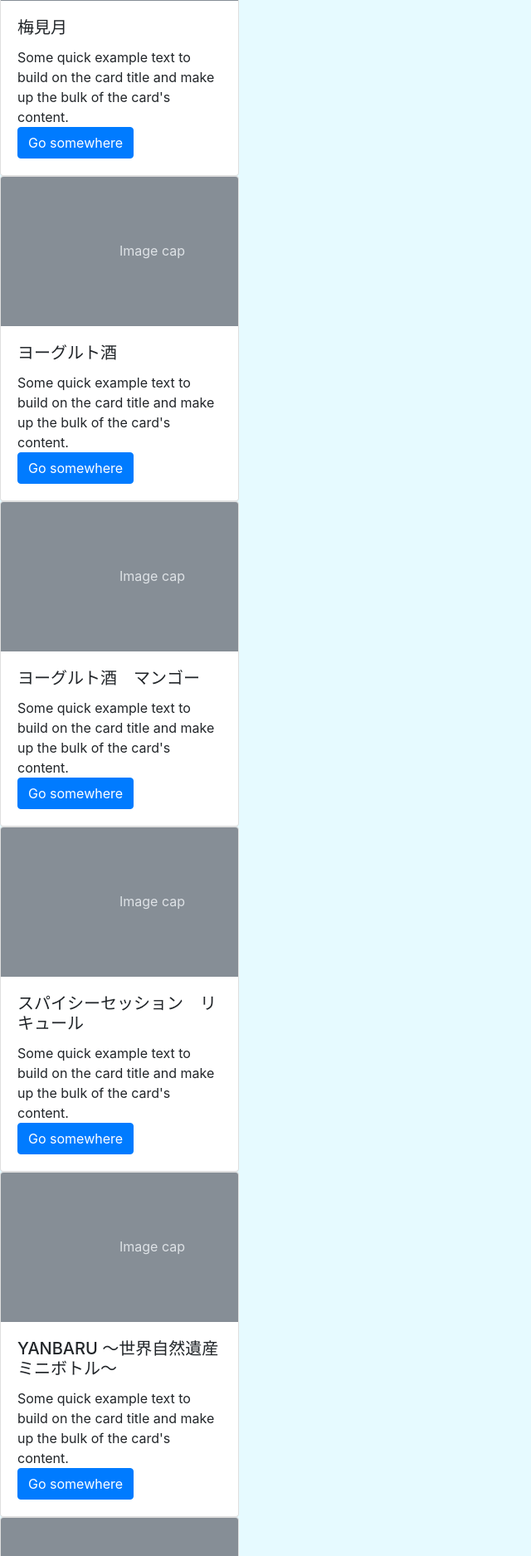
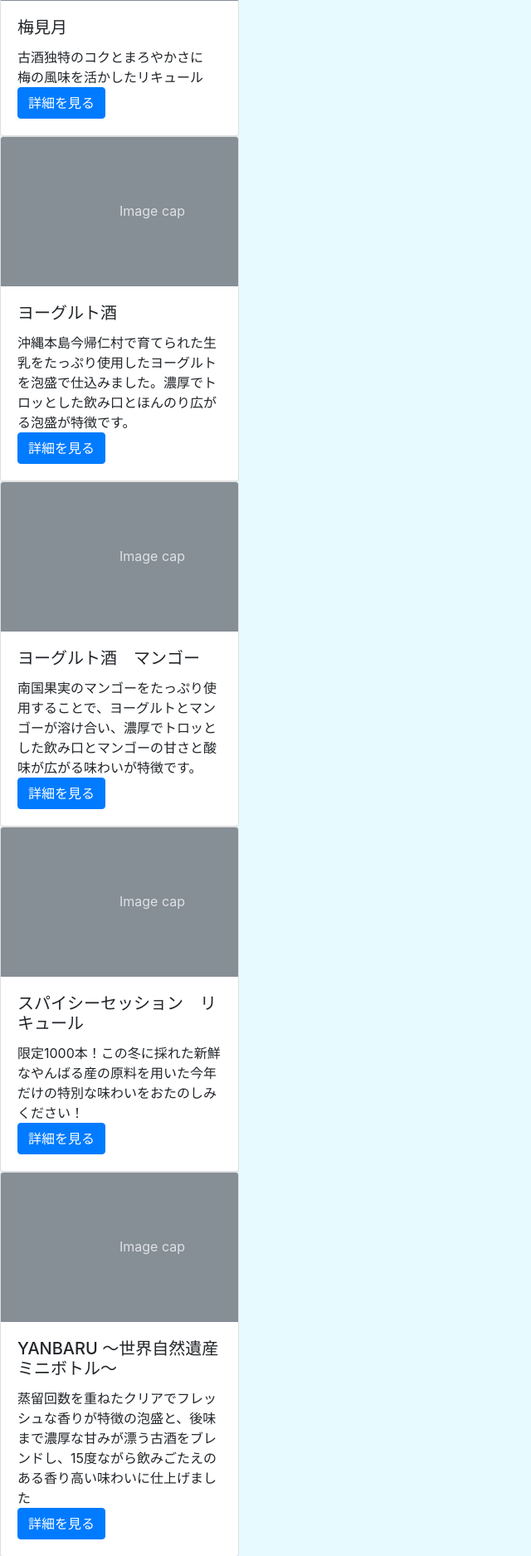
Before and after one commit to HirotoUehara/kari-time, a Flask app: page /item_list in a window 1280 px wide. Shown: the part 180-2055 px from the top of the page at 83% size, without its empty margins (0-640 px from the left). Run offline with Flask 2, Linux system fonts and the light colour scheme; data comes from the database, SQL or seed files in the repository; some libraries are stand-ins or nearby versions.

Commit message:
ririka商品説明

```diff
--- a/app.py
+++ b/app.py
@@ -26,11 +26,11 @@
   #DBを操作できるようにして
   c = conn.cursor()
   # ()内のSQL文を実行
-  c.execute("SELECT item_name FROM Item;")
+  c.execute("SELECT item_name, explain FROM Item;")
   # タスクのデータを入れる配列を定義
   item_list = []  #配列の初期化
-  for row in c.fetchall():
-      item_list.append({"item":row[0]},)
+  for row in c.fetchall(): #row=新しく作った変数
+      item_list.append({"item":row[0],"explain":row[1]})
   c.close
   print(item_list)
   return render_template("item_list.html",item_list = item_list)
--- a/templates/item_list.html
+++ b/templates/item_list.html
@@ -8,8 +8,8 @@
         <svg class="bd-placeholder-img card-img-top" width="100%" height="180" xmlns="http://www.w3.org/2000/svg" preserveAspectRatio="xMidYMid slice" focusable="false" role="img" aria-label="Placeholder: Image cap"><title>Placeholder</title><rect width="100%" height="100%" fill="#868e96"/><text x="50%" y="50%" fill="#dee2e6" dy=".3em">Image cap</text></svg>
         <div class="card-body">
           <h5 class="card-title">{{item["item"]}}</h5>
-          <p class="card-text">Some quick example text to build on the card title and make up the bulk of the card's content.</p>
-          <a href="#" class="btn btn-primary">Go somewhere</a>
+          <p class="card-text">{{item["explain"]}}</p>
+          <a href="#" class="btn btn-primary">詳細を見る</a>
         </div>
       </div>
       {% endfor %}
```
